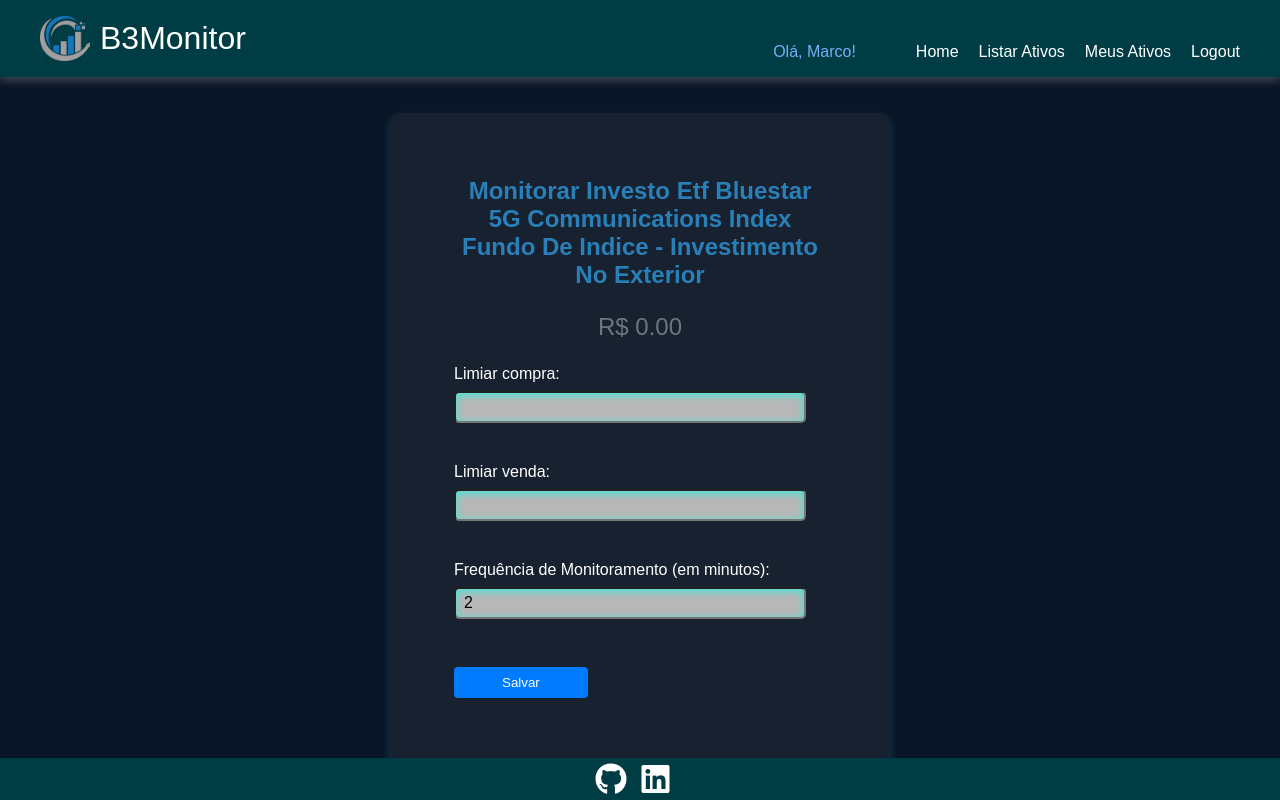
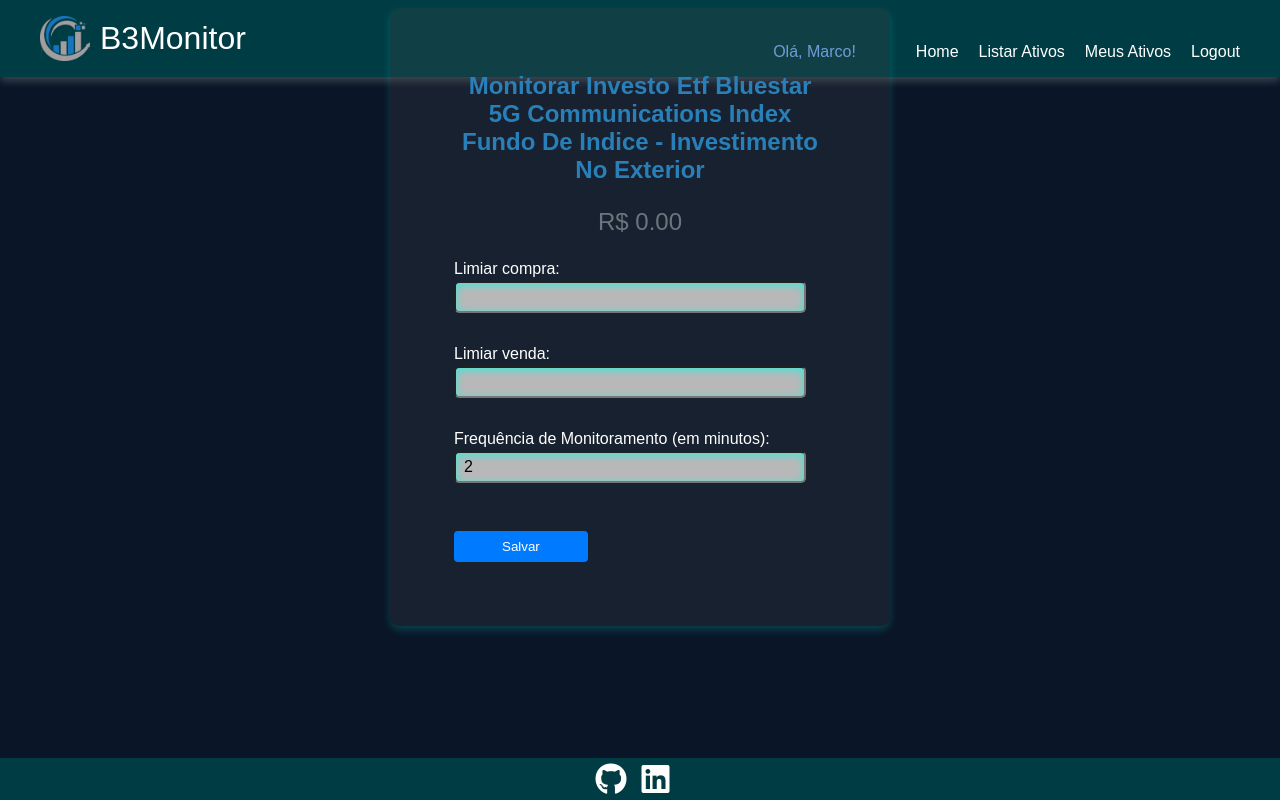
Before and after one commit to franfernandes/AtivosB3, a Django app: a page that uses ativos/templates/ativos/base.html in a window 1280 px wide. Run offline with Django 4.2, Linux system fonts and the light colour scheme; a user stored in the database is signed in; data comes from the database, SQL or seed files in the repository; both versions use the stored data as it was after the commit.

Commit message:
Ajuste Readme

```diff
--- a/ativos/static/css/monitor.css
+++ b/ativos/static/css/monitor.css
@@ -7,7 +7,7 @@
 }
 
 .card-monitor {
-    margin-top: 20rem;
+    margin-top: 5rem;
     align-items: center;
     width: 100%;
     max-width: 500px;
@@ -58,7 +58,7 @@
 
 #id_frequencia_monitoramento{
     padding-left: 0.5rem;
-    margin-top: 0.5rem;
+    margin-top: 0.2rem;
     font-size: 1rem;
     height: 2rem;
     width: 22rem;
@@ -69,11 +69,11 @@
 
 #id_limiar_compra{
     padding-left: 0.5rem;
-    margin-top: 0.5rem;
+    margin-top: 0.2rem;
     font-size: 1rem;
     height: 2rem;
     width: 22rem;
-    margin-bottom: 1rem;
+    margin-bottom: 0.5rem;
     border-radius: 5px;
     background-color: #b8b8b8;
     box-shadow: inset 0px 2px 8px rgba(0, 255, 234, 0.705);
@@ -81,11 +81,11 @@
 
 #id_limiar_venda{
     padding-left: 0.5rem;
-    margin-top: 0.5rem;
+    margin-top: 0.2rem;
     font-size: 1rem;
     height: 2rem;
     width: 22rem;
-    margin-bottom:1rem;
+    margin-bottom:0.5rem;
     border-radius: 5px;
     background-color: #b8b8b8;
     box-shadow: inset 0px 2px 8px rgba(0, 255, 234, 0.705);
```
Also changed, not shown: README.md, ativos/static/img_readme/ativos.png (added), ativos/static/img_readme/home.png (added), ativos/static/img_readme/login.png (added), ativos/static/img_readme/meus_ativos.png (added), ativos/static/img_readme/monitor.png (added), db.sqlite3, 1 other file.
